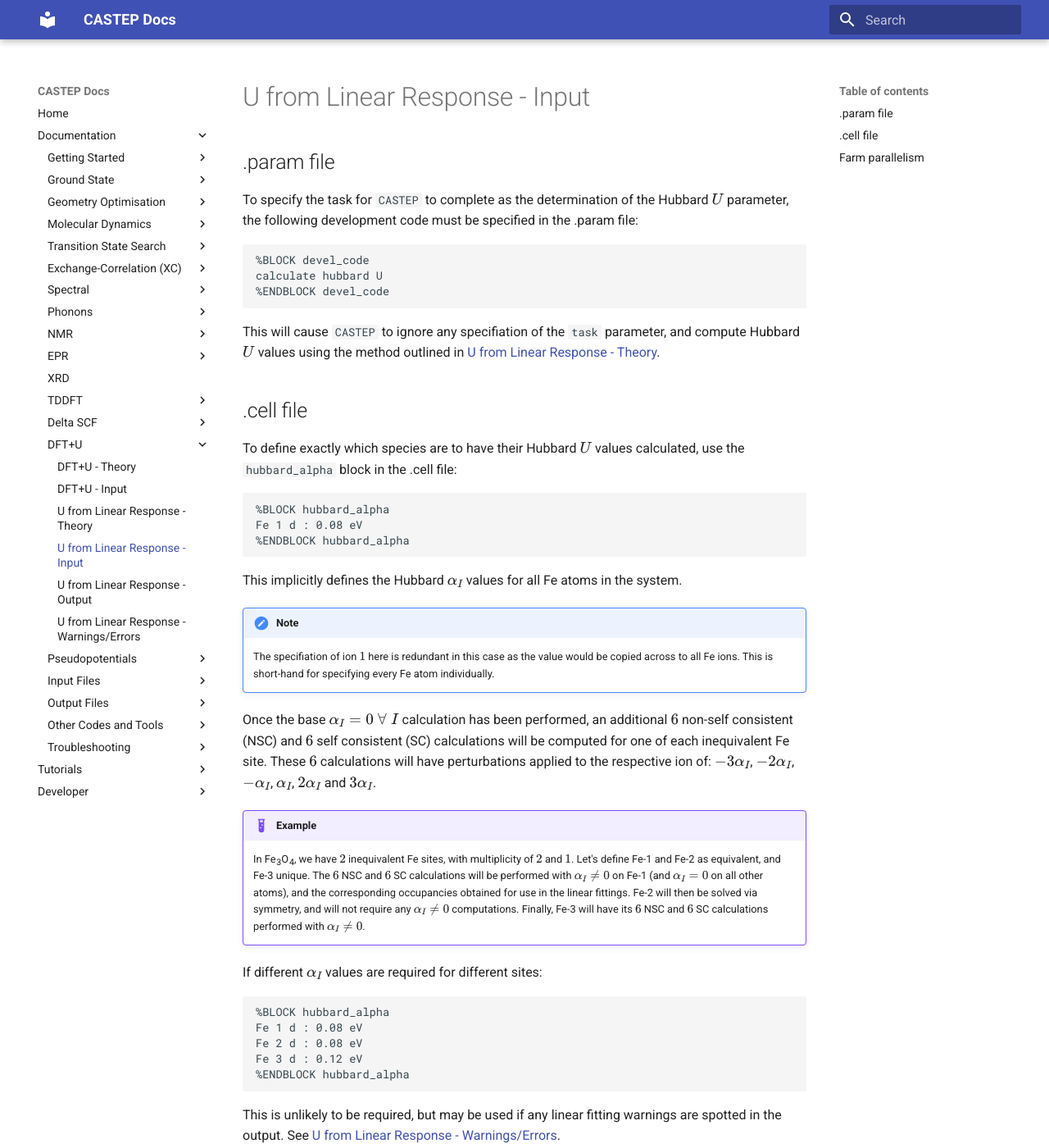
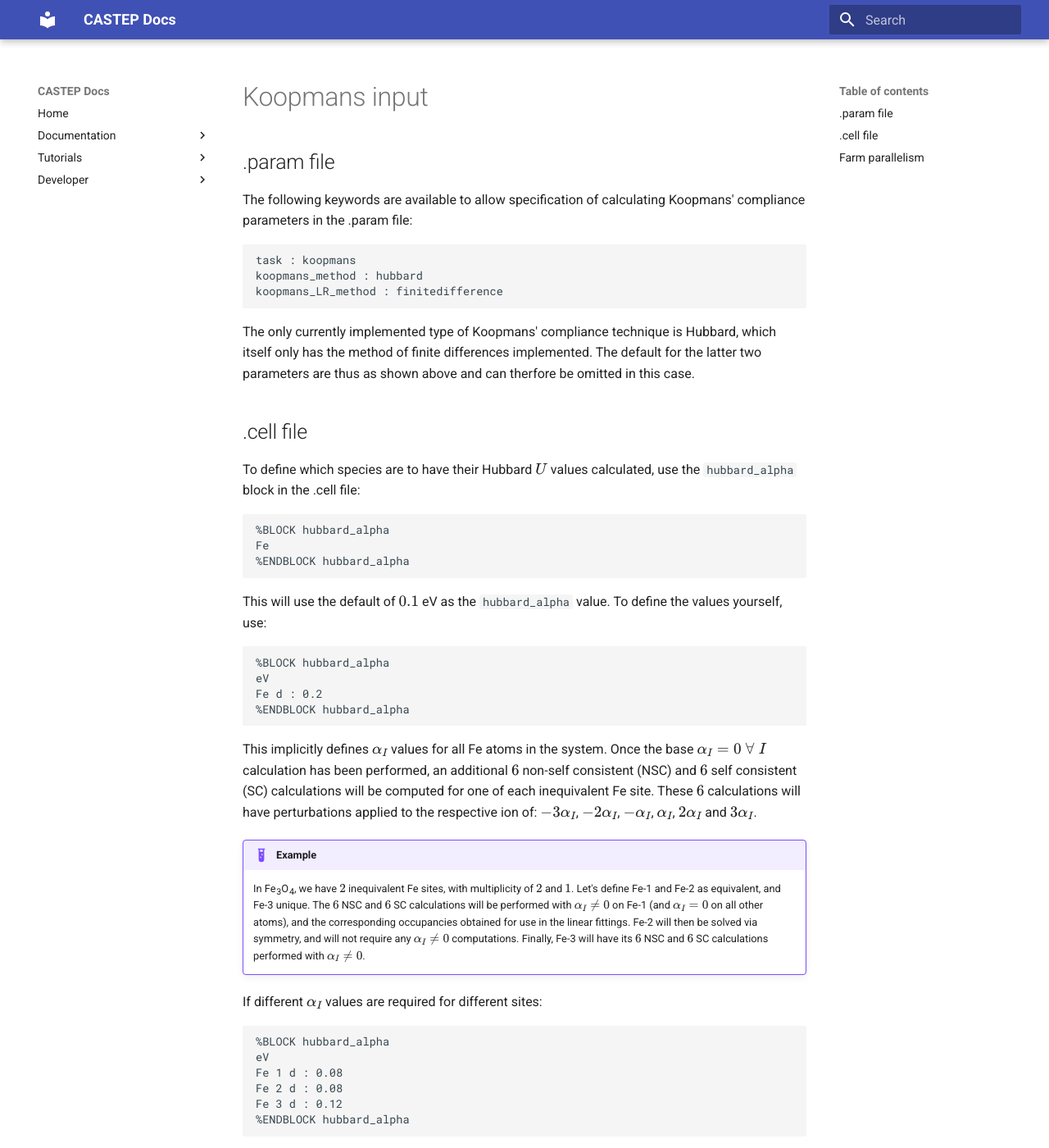
Before and after one commit to castep-docs/castep-docs, an MkDocs documentation site: the page built from docs/documentation/DFT+U/koopmans-input.md, in a window 1280 px wide and 1400 px high. Shown: the whole window at 82% size. Built offline with MkDocs 1.6.1 and Material for MkDocs 9.7.7, drawn with Linux system fonts in a browser that asks for light colours; formulas are drawn with MathJax 3; some of the changed text lies outside the part shown.

Commit message:
Corrected specification of units in hubbard alpha block.
Updated the method of input (no longer devel code).

Outlined different ways to specify hubbard alpha values.

Added mentions of Koopmans' compliance in theory sections.

Added references for combinations of DFT+U and computed U values.

Greatly improved the outline of the Cococcioni and de Gironcoli method.

Updated charge neutrality equations.

Added discussion of intercept error checking messages.

````diff
--- a/docs/documentation/DFT+U/alpha-input.md
+++ b/docs/documentation/DFT+U/koopmans-input.md
@@ -1,26 +1,30 @@
 
 
 ## .param file
-To specify the task for `CASTEP` to complete as the determination of the Hubbard $U$ parameter, the following development code must be specified in the .param file:
+The following keywords are available to allow specification of calculating Koopmans' compliance parameters in the .param file:
 ```
-%BLOCK devel_code
-calculate hubbard U
-%ENDBLOCK devel_code
+task : koopmans
+koopmans_method : hubbard
+koopmans_LR_method : finitedifference
 ```
-This will cause `CASTEP` to ignore any specifiation of the `task` parameter, and compute Hubbard $U$ values using the method outlined in [U from Linear Response - Theory](alpha-theory.md).
+The only currently implemented type of Koopmans' compliance technique is Hubbard, which itself only has the method of finite differences implemented. The default for the latter two parameters are thus as shown above and can therfore be omitted in this case.
+
 
 ## .cell file
-To define exactly which species are to have their Hubbard $U$ values calculated, use the `hubbard_alpha` block in the .cell file:
+To define which species are to have their Hubbard $U$ values calculated, use the `hubbard_alpha` block in the .cell file:
 ```
 %BLOCK hubbard_alpha
-Fe 1 d : 0.08 eV
+Fe
 %ENDBLOCK hubbard_alpha
 ```
-This implicitly defines the Hubbard $\alpha_{I}$ values for all Fe atoms in the system.
-!!! Note
-    The specifiation of ion $1$ here is redundant in this case as the value would be copied across to all Fe ions. This is short-hand for specifying every Fe atom individually.
-
-Once the base $\alpha_{I}=0\;\forall\;I$ calculation has been performed, an additional $6$ non-self consistent (NSC) and $6$ self consistent (SC) calculations will be computed for one of each inequivalent Fe site. These $6$ calculations will have perturbations applied to the respective ion of: $-3\alpha_{I}$, $-2\alpha_{I}$, $-\alpha_{I}$, $\alpha_{I}$, $2\alpha_{I}$ and $3\alpha_{I}$.
+This will use the default of $0.1$ eV as the `hubbard_alpha` value. To define the values yourself, use:
+```
+%BLOCK hubbard_alpha
+eV
+Fe d : 0.2
+%ENDBLOCK hubbard_alpha
+```
+This implicitly defines $\alpha_{I}$ values for all Fe atoms in the system. Once the base $\alpha_{I}=0\;\forall\;I$ calculation has been performed, an additional $6$ non-self consistent (NSC) and $6$ self consistent (SC) calculations will be computed for one of each inequivalent Fe site. These $6$ calculations will have perturbations applied to the respective ion of: $-3\alpha_{I}$, $-2\alpha_{I}$, $-\alpha_{I}$, $\alpha_{I}$, $2\alpha_{I}$ and $3\alpha_{I}$.
 
 !!! Example
     In Fe<sub>3</sub>O<sub>4</sub>, we have $2$ inequivalent Fe sites, with multiplicity of $2$ and $1$. Let's define Fe-1 and Fe-2 as equivalent, and Fe-3 unique. The $6$ NSC and $6$ SC calculations will be performed with $\alpha_{I}\neq0$ on Fe-1 (and $\alpha_{I}=0$ on all other atoms), and the corresponding occupancies obtained for use in the linear fittings. Fe-2 will then be solved via symmetry, and will not require any $\alpha_{I}\neq0$ computations. Finally, Fe-3 will have its $6$ NSC and $6$ SC calculations performed with $\alpha_{I}\neq0$.
@@ -28,16 +32,17 @@
 If different $\alpha_{I}$ values are required for different sites:
 ```
 %BLOCK hubbard_alpha
-Fe 1 d : 0.08 eV
-Fe 2 d : 0.08 eV
-Fe 3 d : 0.12 eV
+eV
+Fe 1 d : 0.08
+Fe 2 d : 0.08
+Fe 3 d : 0.12
 %ENDBLOCK hubbard_alpha
 ```
 This is unlikely to be required, but may be used if any linear fitting warnings are spotted in the output. See [U from Linear Response - Warnings/Errors](alpha-warnings-errors.md).
 
 
 ## Farm parallelism
-Each combination (NSC and SC) of the $\alpha_{I}$ calculations is independent from all others. Therefore, due to the large number of them required, it is often beneficial to utilise farm parallelism. This can split the $\alpha_{I}$ tasks across nodes to speed up computation time. To indicate that you would like the `CASTEP` calculation to be farm parallelised, indicate this in the .param file:
+All perturbative ($\alpha_{I}\neq0$) calculations are independent from all others. Therefore, due to the large number required, it is often beneficial to utilise farm parallelism. This can split the $\alpha_{I}$ tasks across nodes to speed up computation time. To indicate that you would like the `CASTEP` calculation to be farm parallelised, indicate this in the .param file:
 ```
 num_farms = 4
 ```
````
Also changed, not shown: docs/documentation/DFT+U/alpha-theory.md (deleted, +0 -85 lines), docs/documentation/DFT+U/dftu-input.md (+2 -2 lines), docs/documentation/DFT+U/dftu-theory.md (+2 -2 lines), docs/documentation/DFT+U/koopmans-theory.md (added, +68 -0 lines), docs/documentation/DFT+U/koopmans-warnings-errors.md (renamed from docs/documentation/DFT+U/alpha-warnings-errors.md, +9 -1 lines), docs/documentation/DFT+U/koopmans-output.md (renamed from docs/documentation/DFT+U/alpha-output.md).
